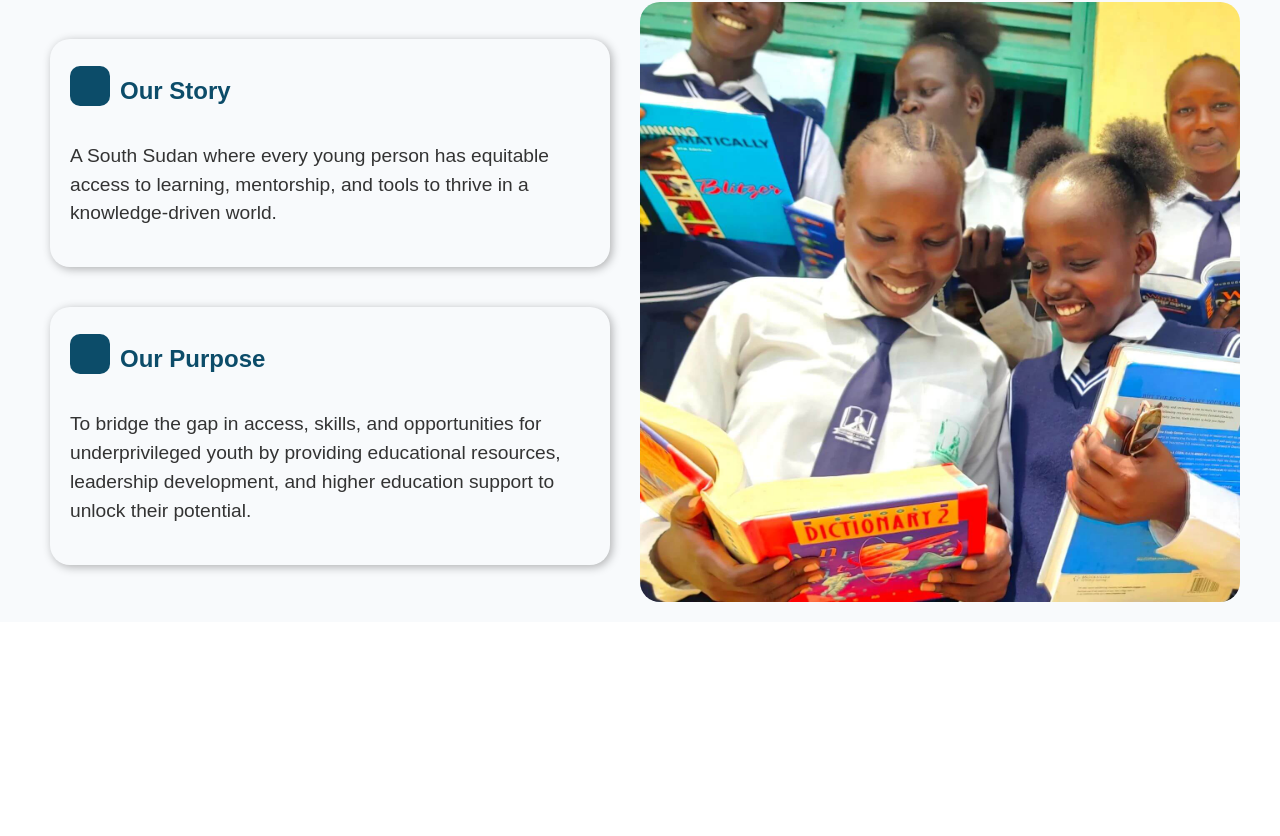
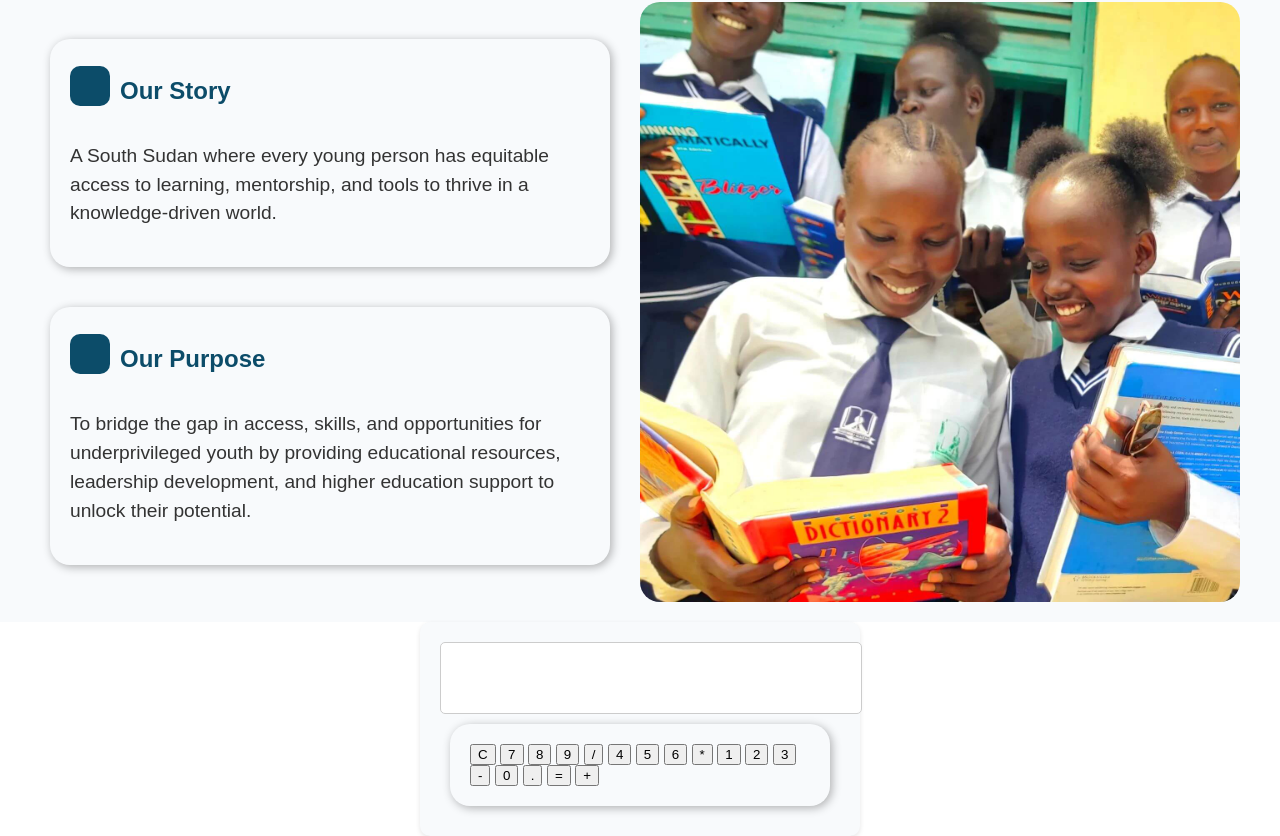
Before and after one commit to kuiateserena-sys/Monsite, a plain HTML site: page index.html in a window 1280 px wide. Shown: the part 871-1707 px from the top of the page. Before the commit the page ends 1493 px from the top, so only its background shows below. Drawn offline with Linux system fonts and the light colour scheme.

Commit message:
Add calculator functionality with UI and JavaScript logic

```diff
--- a/index.html
+++ b/index.html
@@ -101,6 +101,37 @@
         </div>
     </div>
 
+    <!-- calculatrice -->
+
+    <div class="calculator">
+        <div id="result-screen"></div>
+        <div class="content">
+
+            <div class="buttons">
+                <button class="btn" onclick="clearResult()">C</button>
+                <button class="btn" onclick="appendToResult('7')">7</button>
+                <button class="btn" onclick="appendToResult('8')">8</button>
+                <button class="btn" onclick="appendToResult('9')">9</button>
+                <button class="btn" onclick="appendToResult('/')">/</button>
+
+                <button class="btn" onclick="appendToResult('4')">4</button>
+                <button class="btn" onclick="appendToResult('5')">5</button>
+                <button class="btn" onclick="appendToResult('6')">6</button>
+                <button class="btn" onclick="appendToResult('*')">*</button>
+
+                <button class="btn" onclick="appendToResult('1')">1</button>
+                <button class="btn" onclick="appendToResult('2')">2</button>
+                <button class="btn" onclick="appendToResult('3')">3</button>
+                <button class="btn" onclick="appendToResult('-')">-</button>
+
+                <button class="btn" onclick="appendToResult('0')">0</button>
+                <button class="btn" onclick="appendToResult('.')">.</button>
+                <button class="btn" onclick="calculateResult()">=</button>
+                <button class="btn" onclick="appendToResult('+')">+</button>
+            </div>
+        </div>
+    </div>
+
     <script src="js/script.js"></script>
 
 </body>
--- a/js/script.js
+++ b/js/script.js
@@ -5,7 +5,7 @@ var ourPurposeElement1 = document.querySelector('p');
 var p2 = document.querySelector('#serena');
 var box1 = document.querySelectorAll('.box1');
 
-console.log("box1:=>", box1[1]);
+// console.log("box1:=>", box1[1]);
 
 
 ourPurposeElement1.style.color = "red";
@@ -15,7 +15,7 @@ ourPurposeElement1.innerHTML = "Hello, this is a new text added to the paragraph
 
 
 // console.log("ourPurposeElement:=>", ourPurposeElement);
-console.log("ourPurposeElement1:=>", ourPurposeElement1);
+// console.log("ourPurposeElement1:=>", ourPurposeElement1);
 
 p2.addEventListener('click', () => {
     p2.classList.add('blue-background', 'text-white');
@@ -28,3 +28,34 @@ p2.addEventListener('mouseover', () => {
     box1[0].classList.remove('hidden-box');
     box1[1].classList.remove('hidden-box');
 });
+
+
+// calculator
+const buttons = document.querySelectorAll('.buttons button');
+const resultScreen = document.getElementById('result-screen');
+
+console.log("buttons:=>", buttons);
+
+
+function appendToResult(value) {
+    console.log("selected-value:=>", value);
+    resultScreen.innerHTML += value;
+
+}
+
+function clearResult() {
+    resultScreen.innerHTML = '';
+}
+
+function calculateResult() {
+    try {
+        console.log("resultScreen.innerHTML:=>", resultScreen.innerHTML);
+
+        const result = eval(resultScreen.innerHTML);
+        resultScreen.innerHTML = result;
+    } catch (error) {
+        resultScreen.innerHTML = 'Erreur de syntaxe';
+        resultScreen.style.color = 'red';
+        resultScreen.style.border = '1px solid red';
+    }
+}
--- a/styles/style.css
+++ b/styles/style.css
@@ -119,3 +119,28 @@ p {
 .hidden-box{
     display: none;
 }
+
+.calculator {
+    max-width: 400px;
+    margin: 0 auto;
+    padding: 20px;
+    background-color: #f8fafc;
+    border-radius: 10px;
+    box-shadow: 0 2px 5px rgba(0, 0, 0, 0.1);
+}
+
+#result-screen {
+    width: 100%;
+    height: 50px;
+    margin-bottom: 10px;
+    padding: 10px;
+    font-size: 1.5rem;
+    text-align: right;
+    border: 1px solid #ccc;
+    border-radius: 5px;
+    background-color: #fff;
+}
+
+.error-selection{
+    border: 2px solid red;
+}
```
